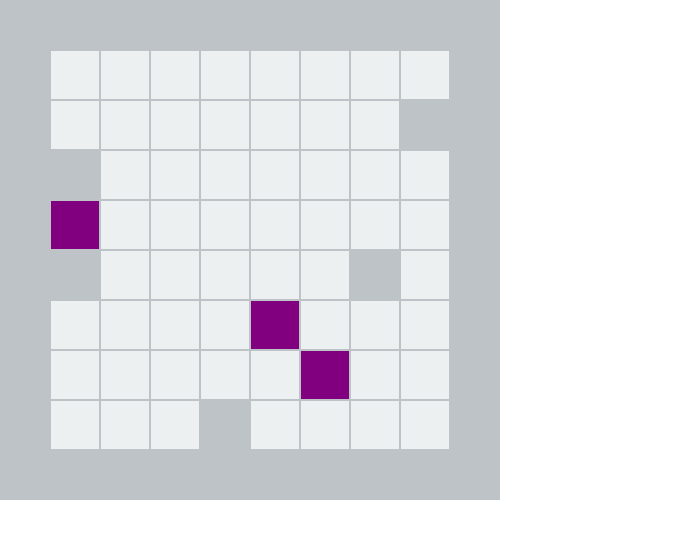
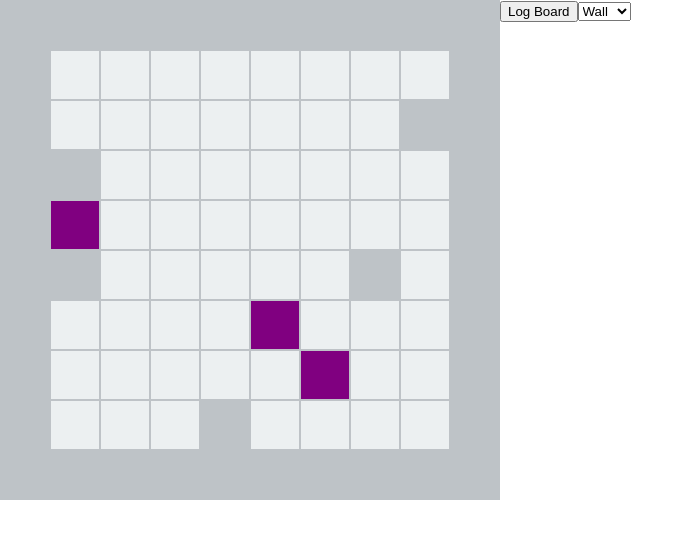
Before and after one commit to Oddert/oddgame-working, a React (Create React App) app in the folder client/: page / in a window 1280 px wide. Shown: the top 538 px of the page, without its empty margins (0-694 px from the left). Built offline with nearby package versions, Linux system fonts and the light colour scheme; the HTML template or start-up script is replaced by a standard one.

Commit message:
added a callstack implamentation so sequence changes to the board, added dev control tools

```diff
--- a/client/src/App.css
+++ b/client/src/App.css
@@ -5,6 +5,8 @@
 
 .App {
   text-align: center;
+  display: flex;
+  align-items: flex-start;
 }
 
 .App-logo {
--- a/client/src/components/marbles/Board/index.js
+++ b/client/src/components/marbles/Board/index.js
@@ -1,90 +1,21 @@
 import React from 'react'
-
-import handleMove from '../handleMove.js'
 
 import '../style/index.scss'
 
-const generateBoard = () => {
-  const out = []
-  for (let row = 0; row < 10; row++) {
-    const r = []
-    for (let col = 0; col < 10; col++) {
-      const cell = { type: 'floor' }
-      if (row === 0 || row === 9) cell.type = 'wall'
-      if (col === 0 || col === 9) cell.type = 'wall'
-      r.push(cell)
-    }
-    out.push(r)
-  }
-
-  const getWall = () => {
-    const r = Math.floor(Math.random()*8) + 1
-    const c = Math.floor(Math.random()*8) + 1
-    if (out[r][c].type !== 'floor') getWall()
-    else out[r][c].type = 'wall'
-  }
-
-  for (let i=0; i<5; i++) getWall()
-
-  const getBall = () => {
-    const ballR = Math.floor(Math.random()*8) + 1
-    const ballC = Math.floor(Math.random()*8) + 1
-    if (out[ballR][ballC].type !== 'floor') getBall()
-    else out[ballR][ballC].type = 'ball'
-  }
-
-  for (let i=0; i<3; i++) getBall()
-
-  return out
-}
 
 
-const Board = () => {
-  const [board, setBoard] = React.useState(generateBoard())
-  const [direction, setDirection] = React.useState('right')
 
-  // to shut up react warnings:
-  if (false) setDirection('right')
-
-  // function moveBall () {
-  //
-  // }
-
-  function loopAll () {
-    console.log('-=-=-=-=-=-=-=-=-=-=-=-')
-    // console.log(board)
-    // Immutable coppies are shallow, nested arrays will still have old references:
-    const nv = JSON.parse(JSON.stringify(board))//board.slice().map(row => row.slice().map(c => c))
-    board.forEach((row, r) => {
-      row.forEach((col, c) => {
-        switch(col.type) {
-          case 'ball':
-            // console.log('baw found')
-            const moved = handleMove(r, c, direction, board)
-            if (moved.y === r && moved.x === c) return
-            // console.log({ r, c  }, moved)
-            if (nv[moved.y] && nv[moved.y][moved.x]) {
-              console.log(`swapping ${r}, ${c} to ${moved.y}, ${moved.x}`)
-              nv[r][c].type = 'floor'
-              nv[moved.y][moved.x].type = 'ball'
-            }
-            return
-          default:
-            return
-        }
-      })
-    })
-    // console.log({ board, nv })
-    setBoard(nv)
-  }
-
+const Board = ({ board, loopAll, changeCell }) => {
 
   function generateRows () {
     const cols = []
     for (let c=0; c<board.length; c++) {
       const rows = []
       for (let r=0; r<board[0].length; r++) {
-        rows.push(<div key={r} className={`col ${board[c][r].type}`}></div>)
+        rows.push(<div key={r} className={`col ${board[c][r].type}`} onContextMenu={e => {
+          e.preventDefault()
+          changeCell({ y: c, x: r })
+        }}></div>)
       }
       cols.push(<div key={c} className='row'>{rows}</div>)
     }
--- /dev/null
+++ b/client/src/components/marbles/Dev.js
@@ -0,0 +1,23 @@
+import React from 'react'
+
+
+
+const Dev = ({ board, setBoard, handleSelectChange, painter }) => {
+
+  const handleChange = e => {
+    handleSelectChange(e.target.value)
+  }
+
+  return (
+    <div>
+      <button onClick={() => console.log(board)}>Log Board</button>
+      <select onChange={handleChange} value={painter}>
+        <option value='floor'>Floor</option>
+        <option value='wall'>Wall</option>
+        <option value='ball'>Ball</option>
+      </select>
+    </div>
+  )
+}
+
+export default Dev
--- a/client/src/components/marbles/index.js
+++ b/client/src/components/marbles/index.js
@@ -1,11 +1,131 @@
 import React from 'react'
 
+import handleMove from './handleMove.js'
+
 import Board from './Board/'
+import Dev from './Dev'
+
+const generateBoard = () => {
+  const out = []
+  for (let row = 0; row < 10; row++) {
+    const r = []
+    for (let col = 0; col < 10; col++) {
+      const cell = { type: 'floor' }
+      if (row === 0 || row === 9) cell.type = 'wall'
+      if (col === 0 || col === 9) cell.type = 'wall'
+      r.push(cell)
+    }
+    out.push(r)
+  }
+
+  const getWall = () => {
+    const r = Math.floor(Math.random()*8) + 1
+    const c = Math.floor(Math.random()*8) + 1
+    if (out[r][c].type !== 'floor') getWall()
+    else out[r][c].type = 'wall'
+  }
+
+  for (let i=0; i<5; i++) getWall()
+
+  const getBall = () => {
+    const ballR = Math.floor(Math.random()*8) + 1
+    const ballC = Math.floor(Math.random()*8) + 1
+    if (out[ballR][ballC].type !== 'floor') return getBall()
+    else {
+      out[ballR][ballC].type = 'ball'
+      out[ballR][ballC].direction = 'right'
+    }
+  }
+
+  for (let i=0; i<3; i++) getBall()
+
+  return out
+}
+
 
 const Marbles = () => {
+  const [board, setBoard] = React.useState(generateBoard())
+
+  const [painter, setPainter] = React.useState('wall')
+
+  function handleSelectChange (e) {
+    setPainter(e)
+  }
+
+  function changeCell ({ y, x }) {
+    const nb = JSON.parse(JSON.stringify(board))
+    nb[y][x].type = painter
+    nb[y][x].direction = 'right'
+    setBoard(nb)
+  }
+
+  function loopAll () {
+    console.log('-=-=-=-=-=-=-=-=-=-=-=-')
+    // console.log(board)
+    // Immutable coppies are shallow, nested arrays will still have old references:
+    const nv = JSON.parse(JSON.stringify(board))//board.slice().map(row => row.slice().map(c => c))
+
+    const callMarbleLeft = []
+    const callMarbleRight = []
+    const callMarbleUp = []
+    const callMarbleDown = []
+
+    board.forEach((row, r) => {
+      row.forEach((col, c) => {
+        switch(col.type) {
+          case 'ball':
+            function moveBall () {
+              // console.log('baw found')
+              const moved = handleMove(r, c, col.direction, board)
+              if (moved.y === r && moved.x === c) return
+              // console.log({ r, c  }, moved)
+              if (nv[moved.y] && nv[moved.y][moved.x]) {
+                console.log(`swapping ${r}, ${c} to ${moved.y}, ${moved.x}`)
+                nv[moved.y][moved.x].type = 'ball'
+                nv[moved.y][moved.x].direction = nv[r][c].direction
+                nv[r][c].type = 'floor'
+                delete nv[r][c].direction
+              }
+            }
+            switch(col.direction) {
+              case 'left':
+                callMarbleLeft.push(moveBall)
+                break;
+              case 'right':
+                callMarbleRight.unshift(moveBall)
+                break;
+              case 'up':
+                callMarbleUp.push(moveBall)
+                break;
+              case 'down':
+                callMarbleDown.unshift(moveBall)
+                break;
+              default:
+                console.error(`Invalid item type found at cell ${r}, ${c}`, col)
+            }
+            return
+          default:
+            return
+        }
+      })
+    })
+
+    // Callstack works but marbles need to look 'ahead' of one infront to avoid splitting up incoorrectly
+    // In this case the fact that all changes happen simultaniously is actually a detriment
+    const callstack = []
+      .concat(callMarbleLeft)
+      .concat(callMarbleRight)
+      .concat(callMarbleUp)
+      .concat(callMarbleDown)
+
+    callstack.forEach(e => e())
+    // console.log({ board, nv })
+    setBoard(nv)
+  }
   return (
     <>
-      <Board />
+      <Board board={board} loopAll={loopAll} changeCell={changeCell} />
+      <Dev board={board} setBoard={setBoard} handleSelectChange={handleSelectChange} painter={painter} />
     </>
   )
 }
--- a/client/src/components/marbles/moverFuncs.js
+++ b/client/src/components/marbles/moverFuncs.js
@@ -3,7 +3,7 @@
 
 const checkIsWall = (y, x, boardRef) => boardRef[y] && boardRef[y][x] && boardRef[y][x].type === 'wall'
 const checkIsBall = (y, x, boardRef) => boardRef[y] && boardRef[y][x] && boardRef[y][x].type === 'ball'
-const checkIsFloor = (y, x, boardRef) => boardRef[y] && boardRef[y][x] && boardRef[y][x].type === 'floor'
+// const checkIsFloor = (y, x, boardRef) => boardRef[y] && boardRef[y][x] && boardRef[y][x].type === 'floor'
 
 const getCell = (y, x, boardRef) => boardRef[y] && boardRef[y][x] && boardRef[y][x]
 
@@ -80,9 +80,6 @@ const moveValidator = (current, desire, boardRef, dir) => {
   if (checkIsWall(desire.y, desire.x, boardRef)) status = false
   if (checkIsBall(desire.y, desire.x, boardRef)) status = false
   console.log(`### ${current.y}, ${current.x}, ${status} trying to move into: ${desire.y}, ${desire.x} (${boardRef[desire.y][desire.x].type})`)
-  console.log(`Is Wall: ${checkIsWall(desire.y, desire.x, boardRef)}, is ball: ${checkIsBall(desire.y, desire.x, boardRef)}, status: ${status}`)
-
-  // if (!status) return { y, x, status }
 
   switch (dir) {
     case 'left':
```
